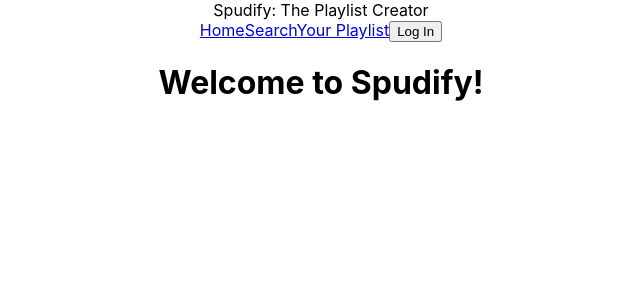
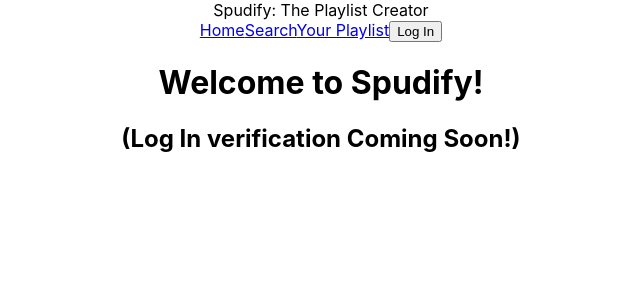
Before and after one commit to zgoodz/Spudify-Project, a React (Create React App) app in the folder spudify-app/: page / in a window 1280 px wide. Shown: the top 300 px of the page, without its empty margins (319-959 px from the left). Built offline with nearby package versions, Linux system fonts and the light colour scheme; no server answers.

Commit message:
renaming

```diff
--- a/spudify-app/src/App.js
+++ b/spudify-app/src/App.js
@@ -1,8 +1,8 @@
-import './App.css';
+import './App.css'
 import { useEffect, useState } from 'react'
 import { Route, Switch } from 'react-router-dom'
 import Playlist from './Components/Playlist'
-import Results from './Components/Results'
+import Search from './Components/Search'
 import Header from './Components/Header'
 import Welcome from './Components/Welcome'
 
@@ -27,7 +27,7 @@ function App() {
           <Playlist />
         </Route>
         <Route path='/search'>
-          <Results />
+          <Search />
         </Route>
         <Route path='/'>
           <Welcome />
--- a/spudify-app/src/Components/Welcome.js
+++ b/spudify-app/src/Components/Welcome.js
@@ -1,6 +1,9 @@
 function Welcome() {
     return (
-        <h1>Welcome to Spudify!</h1>
+        <>
+            <h1>Welcome to Spudify!</h1>
+            <h2>(Log In verification Coming Soon!)</h2>
+        </>
     )
 }
 
```
Also changed, not shown: spudify-app/src/Components/Search.js (renamed from spudify-app/src/Components/Results.js), spudify-app/src/logo.svg (deleted).
